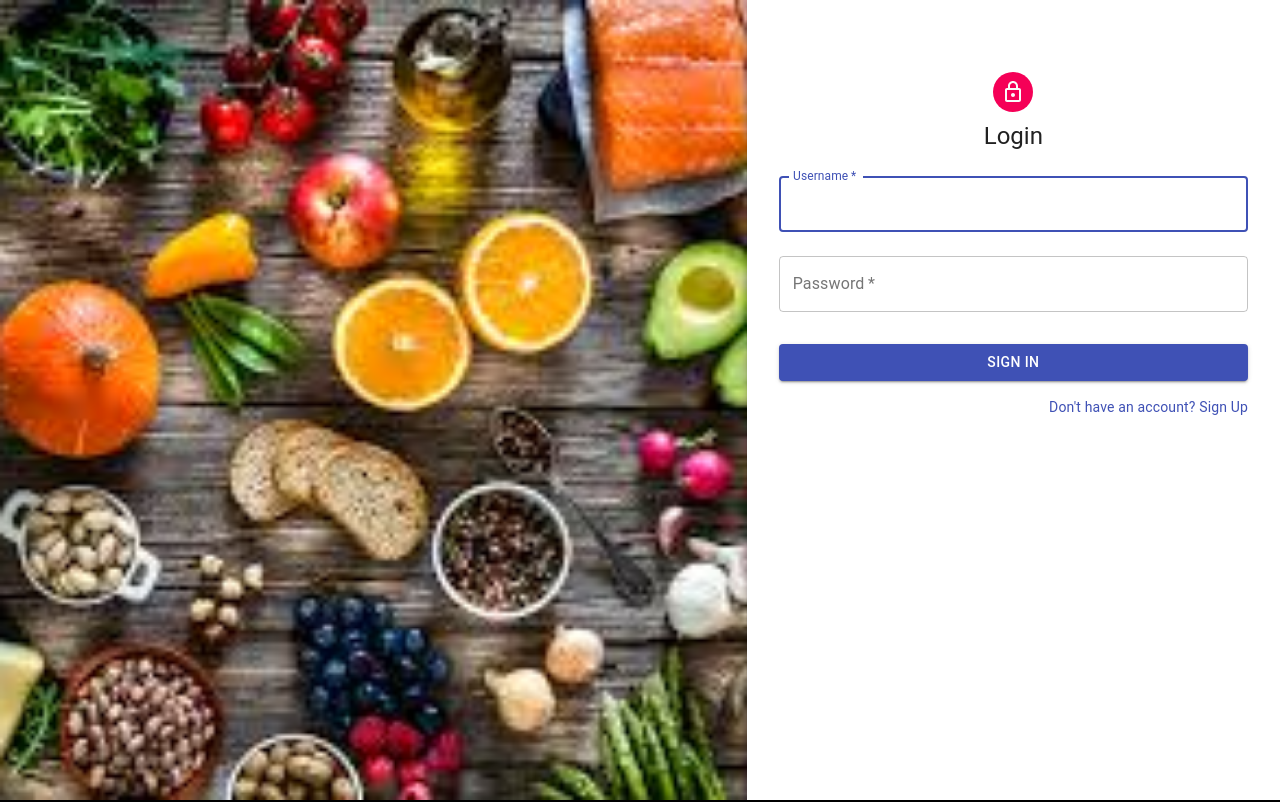
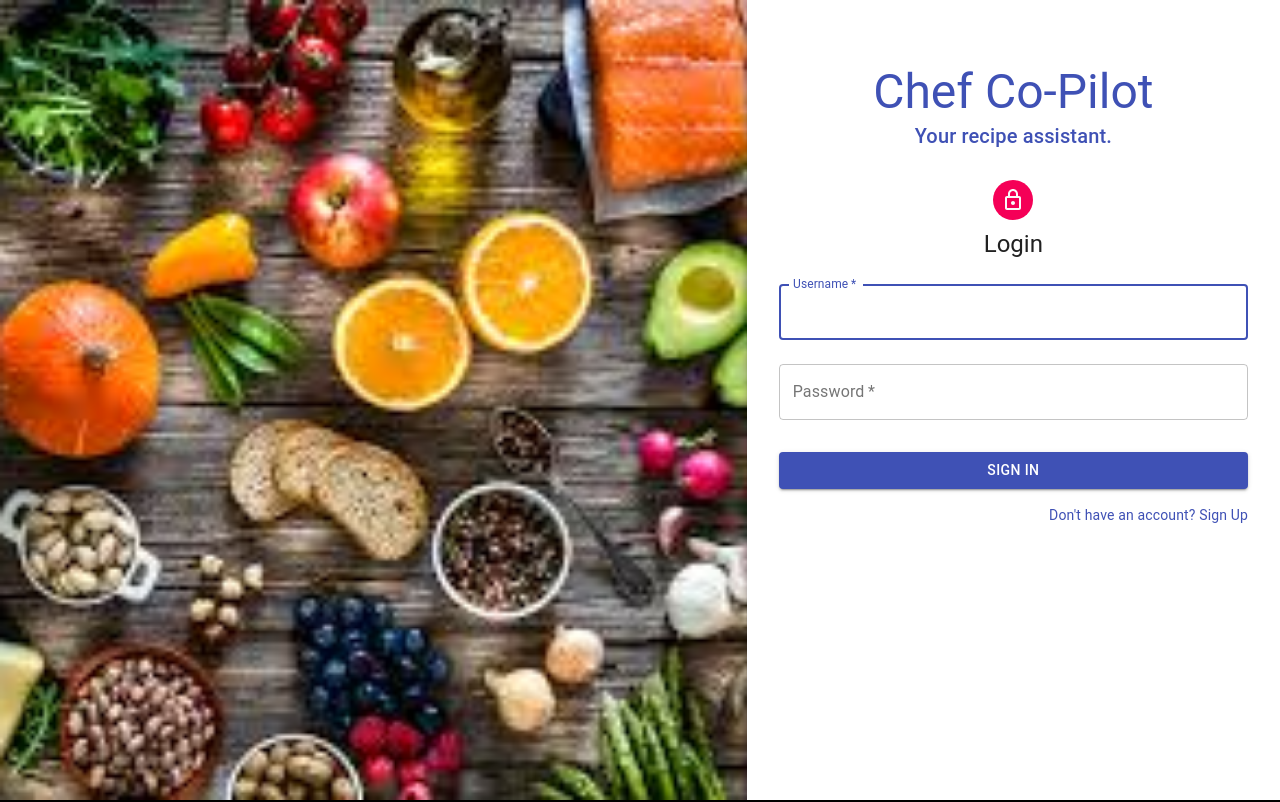
Before and after one commit to ECE444-2020Fall/project1-webapp-group6-importteamname-1, a React (Create React App) app: page /Login in a window 1280 px wide. Shown: the top 802 px of the page. Built offline with nearby package versions, Linux system fonts and the light colour scheme.

Commit message:
Added some text for better user experience and fixed typo

```diff
--- a/src/pages/Login/Login.jsx
+++ b/src/pages/Login/Login.jsx
@@ -134,6 +134,13 @@ const Login = () => {
               <Grid item xs={false} sm={4} md={7} className={classes.image} />
               <Grid item xs={12} sm={8} md={5} component={Paper} elevation={6} square>
                   <div className={classes.paper}>
+                      <Typography component="h1" variant="h3" color="primary">
+                          Chef Co-Pilot
+                      </Typography>
+                      <Typography component="h6" variant="h6" color="primary">
+                          Your recipe assistant.
+                      </Typography>
+                      <br></br>
                       <Avatar className={classes.avatar}>
                           <LockOutlinedIcon />
                       </Avatar>
--- a/src/pages/Login/Welcome.jsx
+++ b/src/pages/Login/Welcome.jsx
@@ -88,7 +88,7 @@ const Welcome = () => {
               <Grid item xs={12} sm={8} md={5} component={Paper} elevation={6} square>
                   <div className={classes.paper}>
                       <Typography component="h1" variant="h3" color="primary">
-                          Welcome Back!
+                          Welcome!
                       </Typography>
                       <p/>
                       <Typography component="h1" variant="body1">
--- a/src/pages/Pantry/Pantry.jsx
+++ b/src/pages/Pantry/Pantry.jsx
@@ -93,7 +93,7 @@ const Pantry = (props) => {
             variant="contained"
             color="primary"
             className= { classes.submit }>
-                Recomend Recipes
+                Recommend Recipes
           </Button>
         </Link>
       </center>
```
